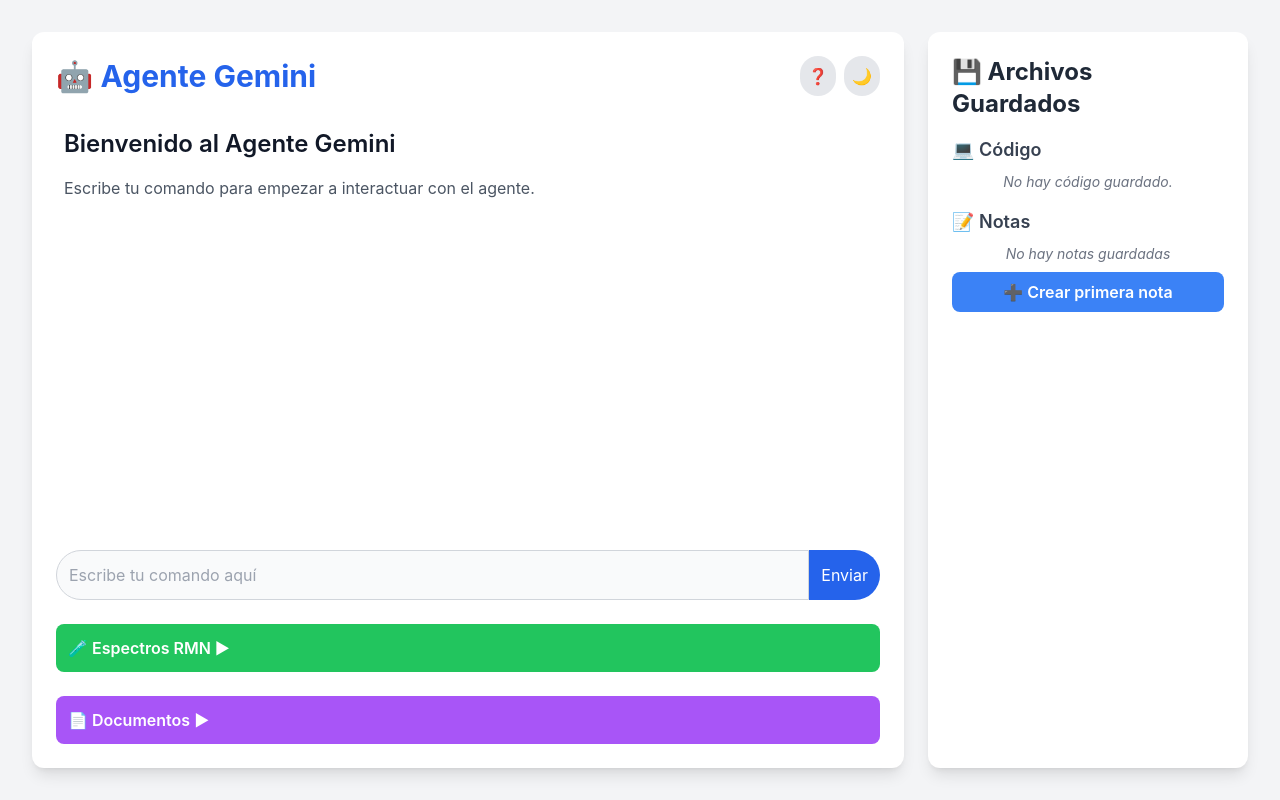
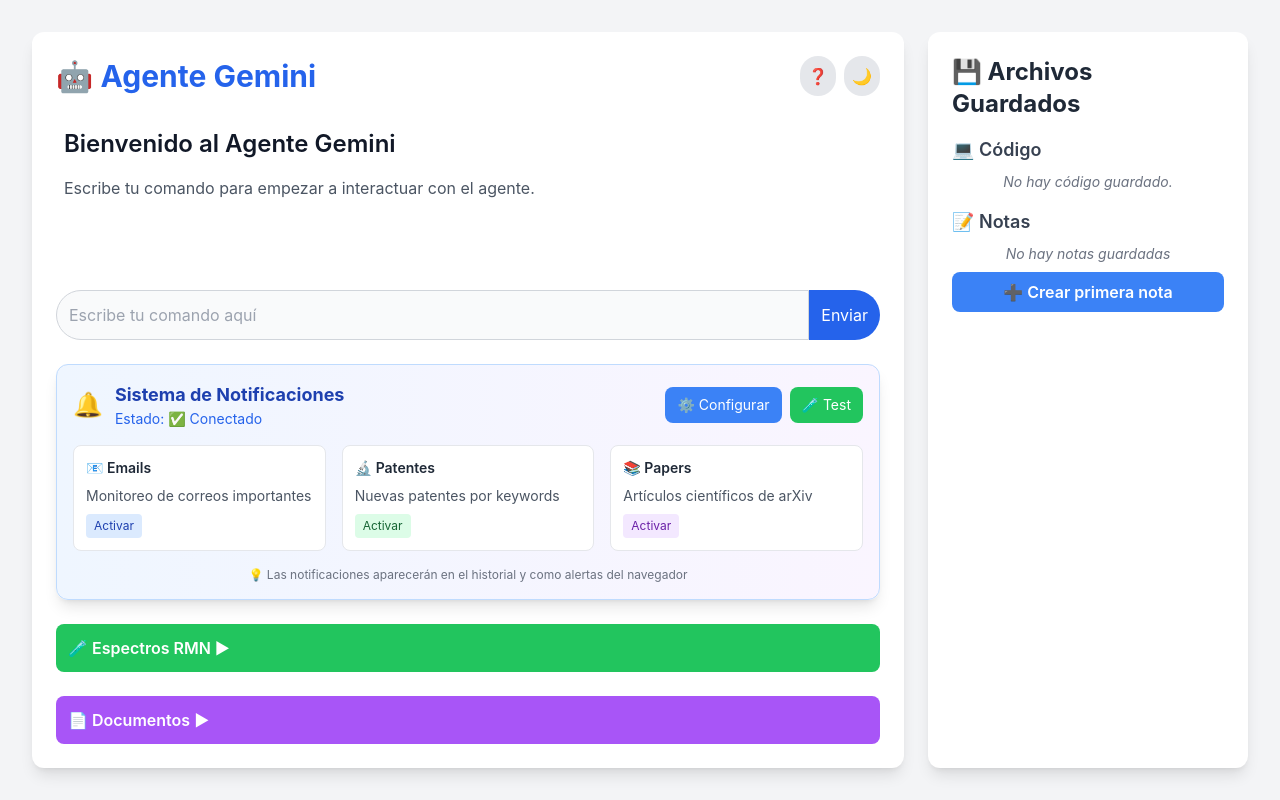
Before and after one commit to usertina/agente_ia_prueba, a FastAPI app: page / in a window 1280 px wide. Run offline with FastAPI, Linux system fonts and the light colour scheme; data comes from the database, SQL or seed files in the repository; data that the repository does not hold is empty; some libraries are stand-ins or nearby versions.

Commit message:
Actualizar index.html

```diff
--- a/templates/index.html
+++ b/templates/index.html
@@ -47,6 +47,57 @@
             <input type="text" id="user_input" class="flex-1 p-3 rounded-l-full border border-gray-300 dark:border-gray-600 focus:outline-none focus:ring-2 focus:ring-blue-500 bg-gray-50 dark:bg-gray-700 text-gray-900 dark:text-gray-100" placeholder="Escribe tu comando aquí" required>
             <button type="submit" class="p-3 bg-blue-600 hover:bg-blue-700 text-white rounded-r-full focus:outline-none focus:ring-2 ring-blue-500 transition-colors">Enviar</button>
         </form>
+
+        <!-- Sistema de Notificaciones -->
+        <div id="notification-system" class="mt-6 p-4 bg-gradient-to-r from-blue-50 to-purple-50 dark:from-blue-900 dark:to-purple-900 rounded-xl shadow-lg border border-blue-200 dark:border-blue-700">
+            <div class="flex justify-between items-center mb-4">
+                <div class="flex items-center space-x-3">
+                    <span class="text-2xl">🔔</span>
+                    <div>
+                        <h3 class="text-lg font-bold text-blue-800 dark:text-blue-200">Sistema de Notificaciones</h3>
+                        <p class="text-sm text-blue-600 dark:text-blue-400" id="notification-status">Estado: ⏳ Iniciando...</p>
+                    </div>
+                </div>
+                <div class="flex space-x-2">
+                    <button onclick="configureNotifications()" class="px-3 py-2 bg-blue-500 hover:bg-blue-600 text-white text-sm rounded-lg transition-colors">
+                        ⚙️ Configurar
+                    </button>
+                    <button onclick="testNotifications()" class="px-3 py-2 bg-green-500 hover:bg-green-600 text-white text-sm rounded-lg transition-colors">
+                        🧪 Test
+                    </button>
+                </div>
+            </div>
+
+            <div class="grid grid-cols-1 md:grid-cols-3 gap-4 text-sm">
+                <div class="bg-white dark:bg-gray-800 p-3 rounded-lg border border-gray-200 dark:border-gray-600">
+                    <h4 class="font-semibold text-gray-800 dark:text-gray-200 mb-2">📧 Emails</h4>
+                    <p class="text-gray-600 dark:text-gray-400">Monitoreo de correos importantes</p>
+                    <button onclick="executeCommand('activar emails')" class="mt-2 text-xs px-2 py-1 bg-blue-100 hover:bg-blue-200 dark:bg-blue-700 dark:hover:bg-blue-600 text-blue-800 dark:text-blue-200 rounded transition-colors">
+                        Activar
+                    </button>
+                </div>
+
+                <div class="bg-white dark:bg-gray-800 p-3 rounded-lg border border-gray-200 dark:border-gray-600">
+                    <h4 class="font-semibold text-gray-800 dark:text-gray-200 mb-2">🔬 Patentes</h4>
+                    <p class="text-gray-600 dark:text-gray-400">Nuevas patentes por keywords</p>
+                    <button onclick="executeCommand('activar patentes')" class="mt-2 text-xs px-2 py-1 bg-green-100 hover:bg-green-200 dark:bg-green-700 dark:hover:bg-green-600 text-green-800 dark:text-green-200 rounded transition-colors">
+                        Activar
+                    </button>
+                </div>
+
+                <div class="bg-white dark:bg-gray-800 p-3 rounded-lg border border-gray-200 dark:border-gray-600">
+                    <h4 class="font-semibold text-gray-800 dark:text-gray-200 mb-2">📚 Papers</h4>
+                    <p class="text-gray-600 dark:text-gray-400">Artículos científicos de arXiv</p>
+                    <button onclick="executeCommand('activar papers')" class="mt-2 text-xs px-2 py-1 bg-purple-100 hover:bg-purple-200 dark:bg-purple-700 dark:hover:bg-purple-600 text-purple-800 dark:text-purple-200 rounded transition-colors">
+                        Activar
+                    </button>
+                </div>
+            </div>
+
+            <div class="mt-4 text-xs text-gray-500 dark:text-gray-400 text-center">
+                💡 Las notificaciones aparecerán en el historial y como alertas del navegador
+            </div>
+        </div>
 
         <!-- Contenedor RMN + Documentos -->
         <div id="rmn-document-container" class="flex flex-col mt-6 space-y-6">
@@ -204,6 +255,17 @@
                     <li><strong>Métodos:</strong> <code>métodos</code></li>
                 </ul>
             </div>
+
+            <div class="p-4 bg-rose-100 dark:bg-rose-800 rounded-xl">
+                <h3 class="font-bold text-rose-800 dark:text-rose-100 text-lg">🔔 Notificaciones</h3>
+                <ul class="mt-2 list-disc list-inside text-sm">
+                    <li><strong>Estado:</strong> <code>status</code></li>
+                    <li><strong>Activar emails:</strong> <code>activar emails</code></li>
+                    <li><strong>Activar patentes:</strong> <code>activar patentes</code></li>
+                    <li><strong>Configurar keywords:</strong> <code>keywords patentes: AI, blockchain</code></li>
+                    <li><strong>Test:</strong> <code>test</code></li>
+                </ul>
+            </div>
         </div>
     </div>
 </div>
@@ -218,6 +280,28 @@
     guideKeywordsModal.addEventListener("click", (e) => {
         if(e.target === guideKeywordsModal) guideKeywordsModal.classList.add("hidden");
     });
+
+    // Funciones para el sistema de notificaciones
+    window.configureNotifications = function() {
+        const input = document.getElementById('user_input');
+        const form = document.getElementById('commandForm');
+        input.value = 'status';
+        form.dispatchEvent(new Event('submit'));
+    };
+
+    window.testNotifications = function() {
+        const input = document.getElementById('user_input');
+        const form = document.getElementById('commandForm');
+        input.value = 'test';
+        form.dispatchEvent(new Event('submit'));
+    };
+
+    window.executeCommand = function(command) {
+        const input = document.getElementById('user_input');
+        const form = document.getElementById('commandForm');
+        input.value = command;
+        form.dispatchEvent(new Event('submit'));
+    };
 </script>
 
 <script src="/static/js/rmn.js"></script>
```
